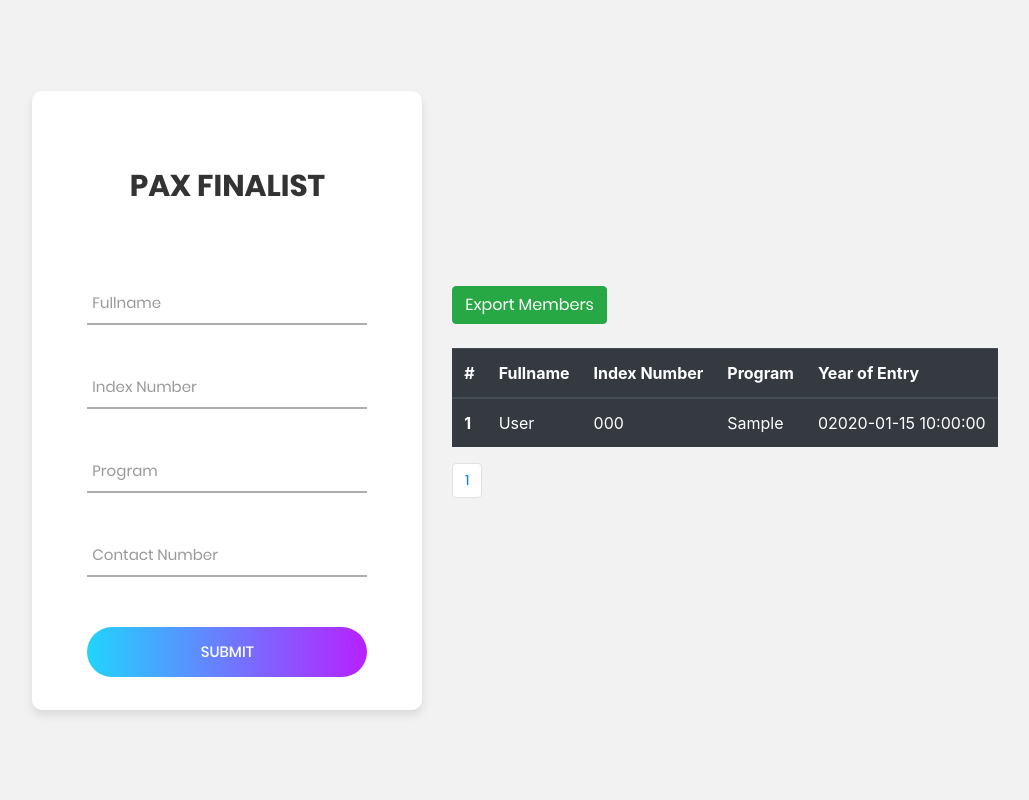
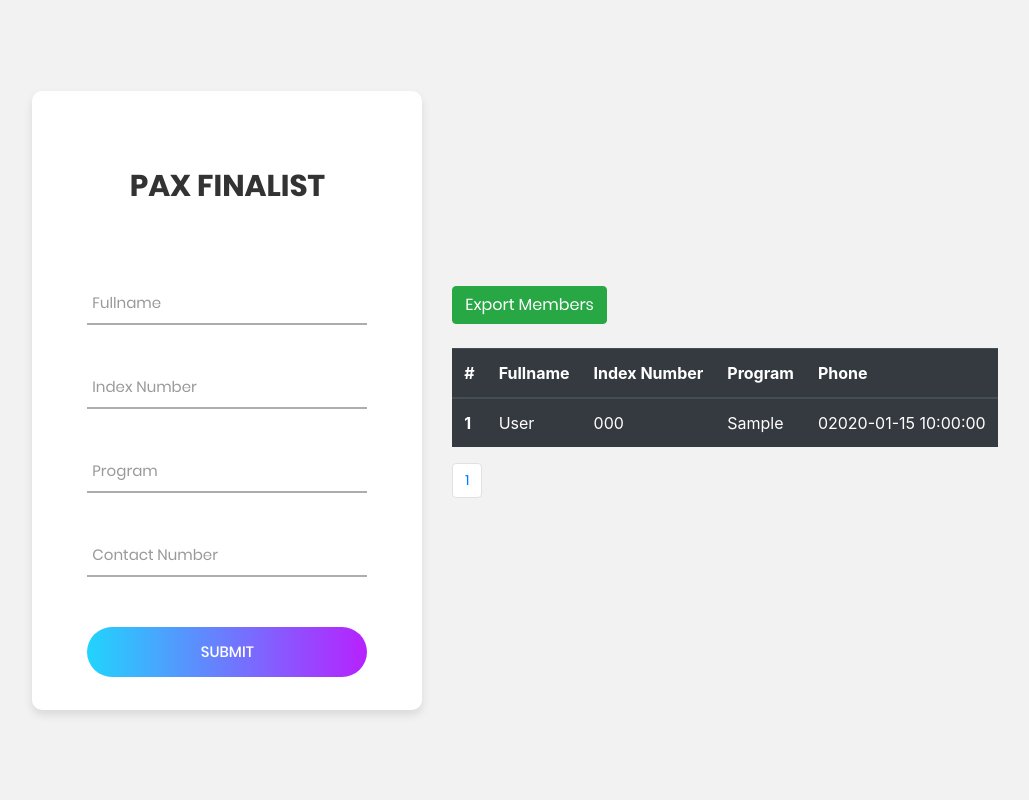
Before and after one commit to OhenebaAduhene/pax_finalist, a PHP site: page / in a window 1280 px wide. Shown: the whole page, without its empty margins (125-1154 px from the left). Run offline with PHP 8.4, Linux system fonts and the light colour scheme; tables that the repository leaves empty or names only in its code hold one stand-in row (values such as "Sample post").

Commit message:
final changes

```diff
--- a/app/Class.php
+++ b/app/Class.php
@@ -78,7 +78,7 @@ Class Users{
 			<th scope="col" name="fullname">Fullname</th>
 			<th scope="col" name="index_number">Index Number</th>
 			<th scope="col" name="program">Program</th>
-			<th scope="col" name="_date">Year of Entry</th>
+			<th scope="col" name="_date">Phone</th>
 			</tr>
 			</thead>
 			';
```
